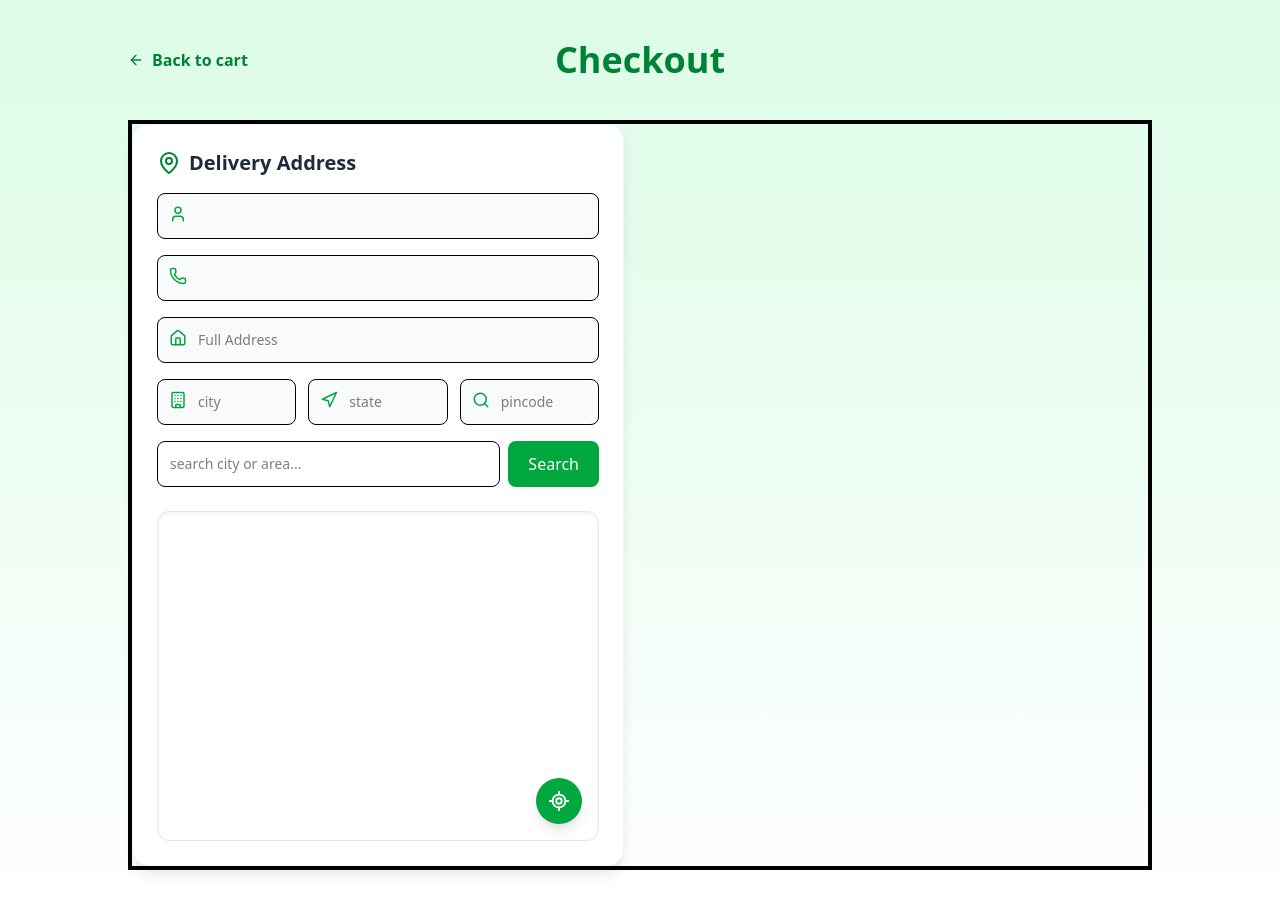
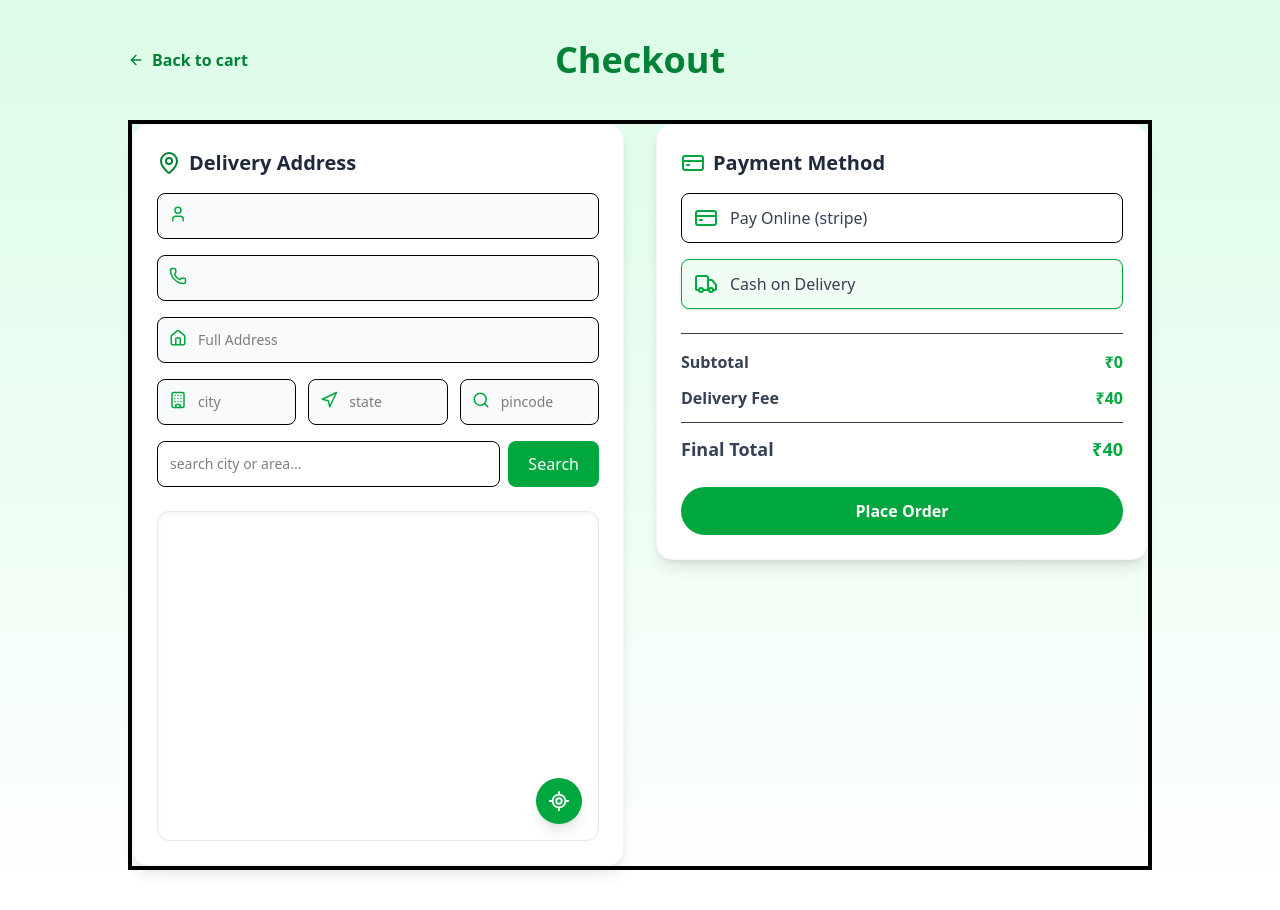
Before and after one commit to Sambhav234/SnapCart, a Next.js app: page /user/checkout in a window 1280 px wide. Built offline with nearby package versions, Linux system fonts and the light colour scheme; no server answers.

Commit message:
order model creation is incomplete while payment Ui created

```diff
--- a/src/app/user/checkout/page.tsx
+++ b/src/app/user/checkout/page.tsx
@@ -4,6 +4,7 @@ import { useRouter } from 'next/navigation';
 import {motion} from "motion/react"
 import BackButton from '@/components/BackButton';
 import CheckoutForm from '@/components/CheckoutForm';
+import Checkout2 from '@/components/Checkout2';
 function Checkout() {
     const router=useRouter()
    return (
@@ -25,9 +26,11 @@ function Checkout() {
         transition={{duration:0.3}}
         className='bg-white rounded-2xl shadow-lg hover:shadow-xl transition-all duration-300 p-6 border border-gray-100'
         >
-           <CheckoutForm/>
+         <CheckoutForm/>
 
         </motion.div>
+
+        <Checkout2/>
     </div>
 
     </div>
--- /dev/null
+++ b/src/components/Checkout2.tsx
@@ -0,0 +1,62 @@
+import React, { useState } from "react";
+import { motion } from "motion/react";
+import { CreditCard, CreditCardIcon, Truck } from "lucide-react";
+import { useSelector } from "react-redux";
+import { RootState } from "@/redux/store";
+function Checkout2() {
+  const [paymentMethod, setPaymentMethod] = useState<"cod" | "online">("cod");
+  const { subTotal, deliveryFee, finalTotal, cartData } = useSelector(
+    (state: RootState) => state.cart,
+  );
+  return (
+    <motion.div
+      initial={{ opacity: 0, x: 20 }}
+      animate={{ opacity: 1, x: 0 }}
+      transition={{ duration: 0.3 }}
+      className="bg-white rounded-2xl shadow-lg hover:shadow-xl transition-all duration-300 p-6 border border-gray-100 h-fit"
+    >
+      <h2 className="text-xl font-semibold text-gray-800 mb-4 flex items-center gap-2">
+        <CreditCard className="text-green-600" /> Payment Method
+      </h2>
+      <div className="space-y-4 mb-6">
+        <button
+          onClick={() => setPaymentMethod("online")}
+          className={`flex items-center gap-3 w-full border rounded-lg p-3 transition-all cursor-pointer ${paymentMethod === "online" ? "border-green-600 bg-green-50 shadow-sm" : "hover:bg-gray-50"}`}
+        >
+          <CreditCardIcon className="text-green-600" />
+          <span className="font-medium text-gray-700">Pay Online (stripe)</span>
+        </button>
+        <button
+          onClick={() => setPaymentMethod("cod")}
+          className={`flex items-center gap-3 w-full border rounded-lg p-3 transition-all cursor-pointer ${paymentMethod === "cod" ? "border-green-600 bg-green-50 shadow-sm" : "hover:bg-gray-50"}`}
+        >
+          <Truck className="text-green-600" />
+          <span className="font-medium text-gray-700">Cash on Delivery</span>
+        </button>
+      </div>
+      <div className="border-t pt-4 text-gray-700 space-y-3 text-sm sm:text-base" >
+        <div className="flex justify-between">
+          <span className="font-semibold">Subtotal</span>
+          <span className="font-semibold text-green-600"> ₹{subTotal}</span>
+        </div>
+        <div className="flex justify-between">
+             <span className='font-semibold'>Delivery Fee</span>
+            <span className='font-semibold text-green-600'>₹{deliveryFee}</span>
+        </div>
+        <div className='flex justify-between font-bold text-lg border-t pt-3'>
+                            <span>Final Total</span>
+                            <span className='font-semibold text-green-600'>₹{finalTotal}</span>
+        </div>
+      </div>
+      <motion.button
+
+      className="w-full mt-6 bg-green-600 text-white py-3 rounded-full hover:bg-green-700 cursor-pointer font-semibold"
+
+      >
+        {paymentMethod=="cod"?"Place Order":"Pay & Place Order "}
+      </motion.button>
+    </motion.div>
+  );
+}
+
+export default Checkout2;
--- a/src/components/CheckoutForm.tsx
+++ b/src/components/CheckoutForm.tsx
@@ -6,6 +6,7 @@ import { useSelector } from "react-redux";
 import { RootState } from "@/redux/store";
 import CheckoutMap from "./CheckoutMap";
 import axios from "axios";
+import Checkout2 from "./Checkout2";
 function CheckoutForm() {
   const {userData}=useSelector((state:RootState)=>state.user)
   const [searchLoading,setSearchLoading]=useState(false)
@@ -162,6 +163,7 @@ function CheckoutForm() {
               className="absolute left-3 top-3 text-green-600"
               size={18}
             />
+
             <input
               type="text"
               value={address.city}
@@ -225,7 +227,7 @@ function CheckoutForm() {
           </button>
         </div>
 
-        <div className="relative mt-6 h-[330px] rounded-xl overflow-hidden border border-gray-200 shadow-inner">
+        <div className="relative mt-6 h-82.5 rounded-xl overflow-hidden border border-gray-200 shadow-inner">
           {position && (
             <CheckoutMap position={position} setPosition={setPosition} />
           )}
--- /dev/null
+++ b/src/models/order.model.ts
@@ -0,0 +1,59 @@
+import mongoose from "mongoose";
+
+export interface IOrder{
+    _id?:mongoose.Types.ObjectId
+    user:mongoose.Types.ObjectId
+    items:[
+        {
+            grocery:mongoose.Types.ObjectId,
+            name:string,
+            price:string,
+            unit:string,
+            image:string,
+            quantity:number
+        }
+    ],
+    isPaid:boolean
+    totalAmount:number,
+    paymentMethod:"cod" | "online"
+    address:{
+        fullName: string,
+        mobile: string,
+        city: string,
+        state: string,
+        pincode: string,
+        fullAddress: string,
+        latitude: number,
+        longitude: number
+    }
+    // assignment?:mongoose.Types.ObjectId
+    // assignedDeliveryBoy?:mongoose.Types.ObjectId
+    status:"pending" | "out of delivery" | "delivered"
+    createdAt?:Date
+    updatedAt?:Date
+    // deliveryOtp:string | null
+    // deliveryOtpVerification:Boolean
+    // deliveredAt:Date
+}
+
+const orderSchema=new mongoose.Schema<IOrder>({
+    user:{
+        type:mongoose.Schema.Types.ObjectId,
+        ref:"User",
+        required:true
+    },
+    items:[
+        {
+            grocery:{
+                type:mongoose.Schema.Types.ObjectId,
+                ref:"Grocery",
+                required:true
+            },
+            name: String,
+            price: String,
+            unit: String,
+            image: String,
+            quantity: Number
+        }
+    ]
+})
```
